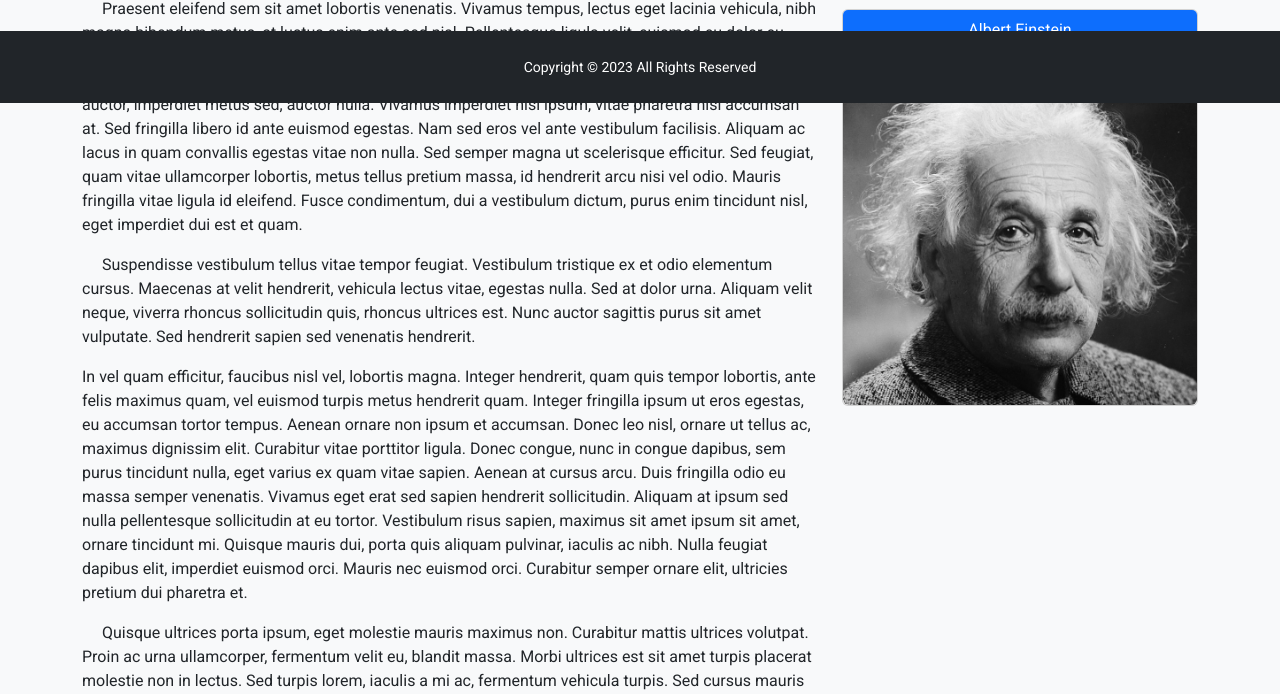
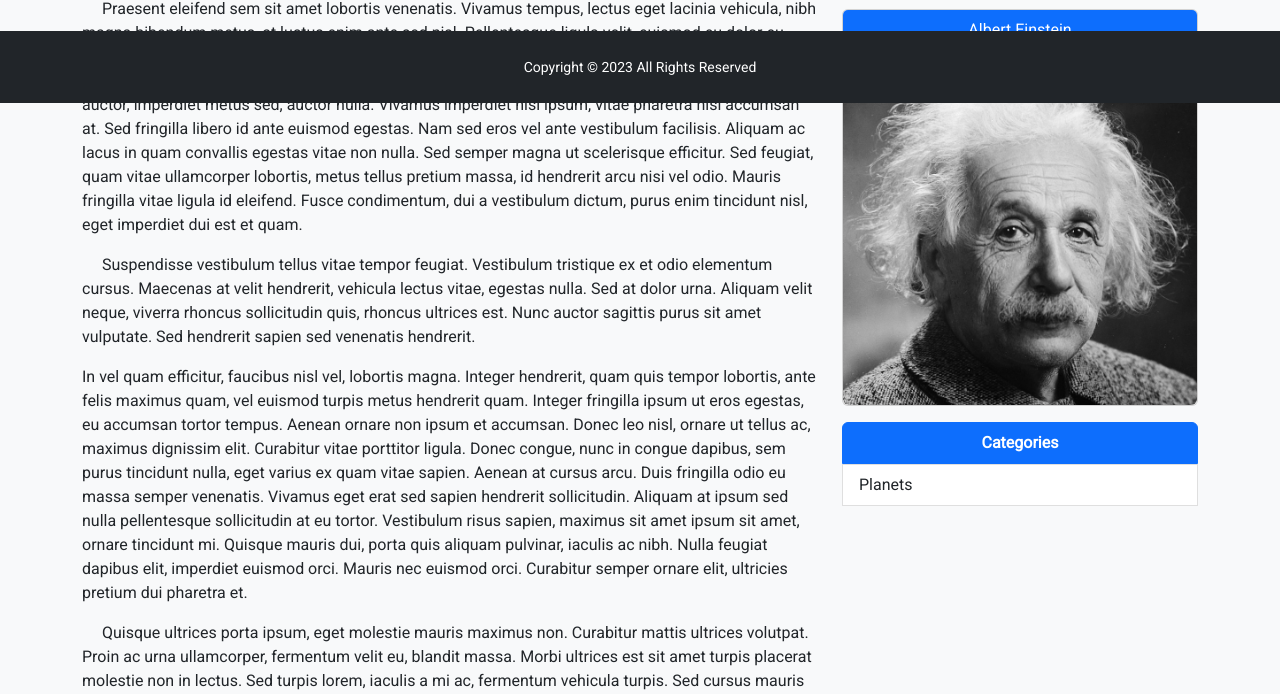
Before and after one commit to UltiPro/Space-Share, a Django app: a page that uses SpaceShare/Blog/templates/Blog/post.html in a window 1280 px wide. Shown: the part 697-1391 px from the top of the page. Run offline with Django 4.2, Linux system fonts and the light colour scheme; data comes from the database, SQL or seed files in the repository.

Commit message:
Add post categories and scroll after comment

```diff
--- /dev/null
+++ b/SpaceShare/Blog/static/Blog/js/post.js
@@ -0,0 +1,4 @@
+if (window.location.href.indexOf("#comments") > -1) {
+    const scrollTo = document.getElementById("scroll-auto-target");
+    window.scrollBy(0, scrollTo.offsetTop - 115);
+}
--- a/SpaceShare/Blog/templates/Blog/post.html
+++ b/SpaceShare/Blog/templates/Blog/post.html
@@ -54,6 +54,16 @@
                             </div>
                         </div>
                     </a>
+                    <ul class="list-group mt-3">
+                        <li class="list-group-item active text-center"><strong>Categories</strong></li>
+                        {% for tag in post.tags.all %}
+                            <a href="{% url 'posts_by_tag' tag.tag %}" class="text-decoration-none text-dark">
+                                <li class="list-group-item list-group-item-action">
+                                    {{ tag.tag }}
+                                </li>
+                            </a>
+                        {% endfor %}
+                      </ul>
                 </div>
             </div>
             <div class="row" id="scroll-auto-target">
@@ -117,4 +127,5 @@
 
 {% block doc_js %}
     <script src="{% static 'Blog/js/modal_image.js' %}"></script>
+    <script src="{% static 'Blog/js/post.js' %}"></script>
 {% endblock %}
```
